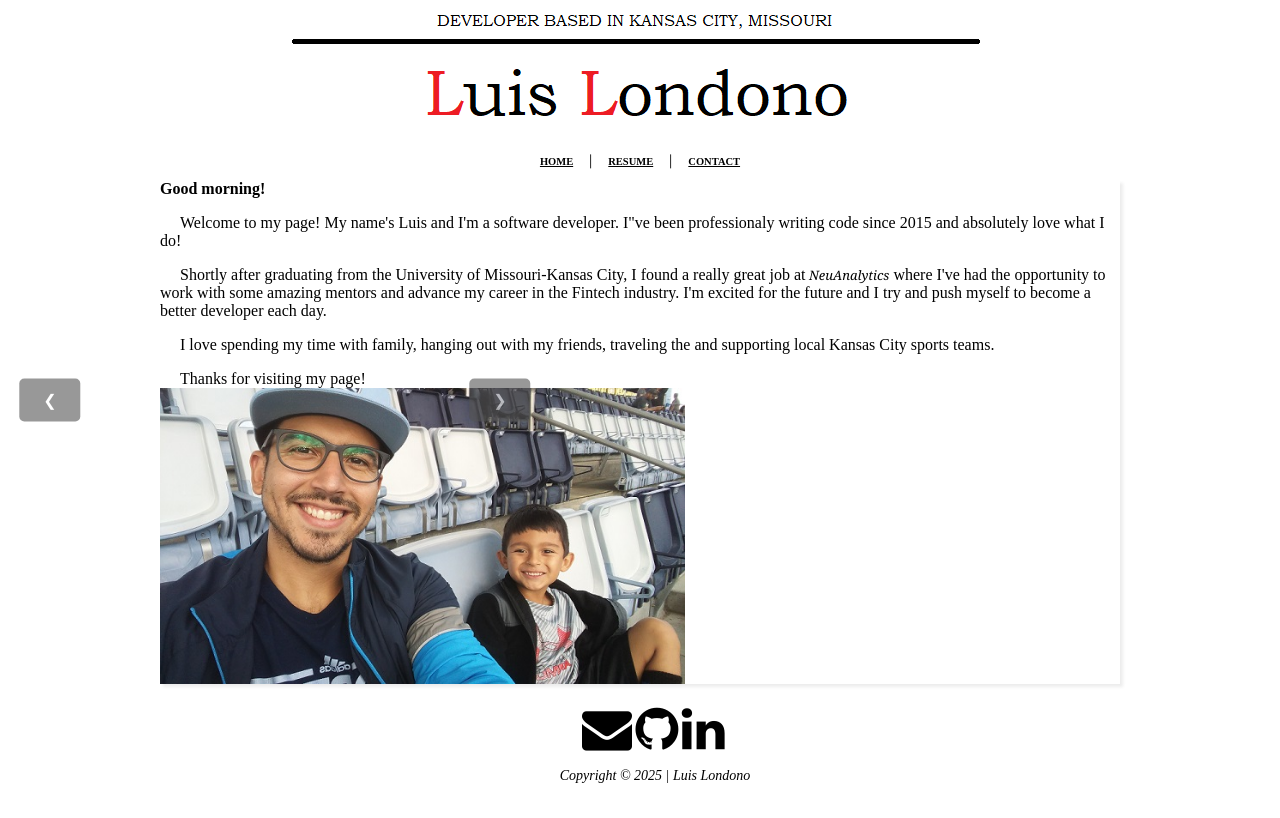
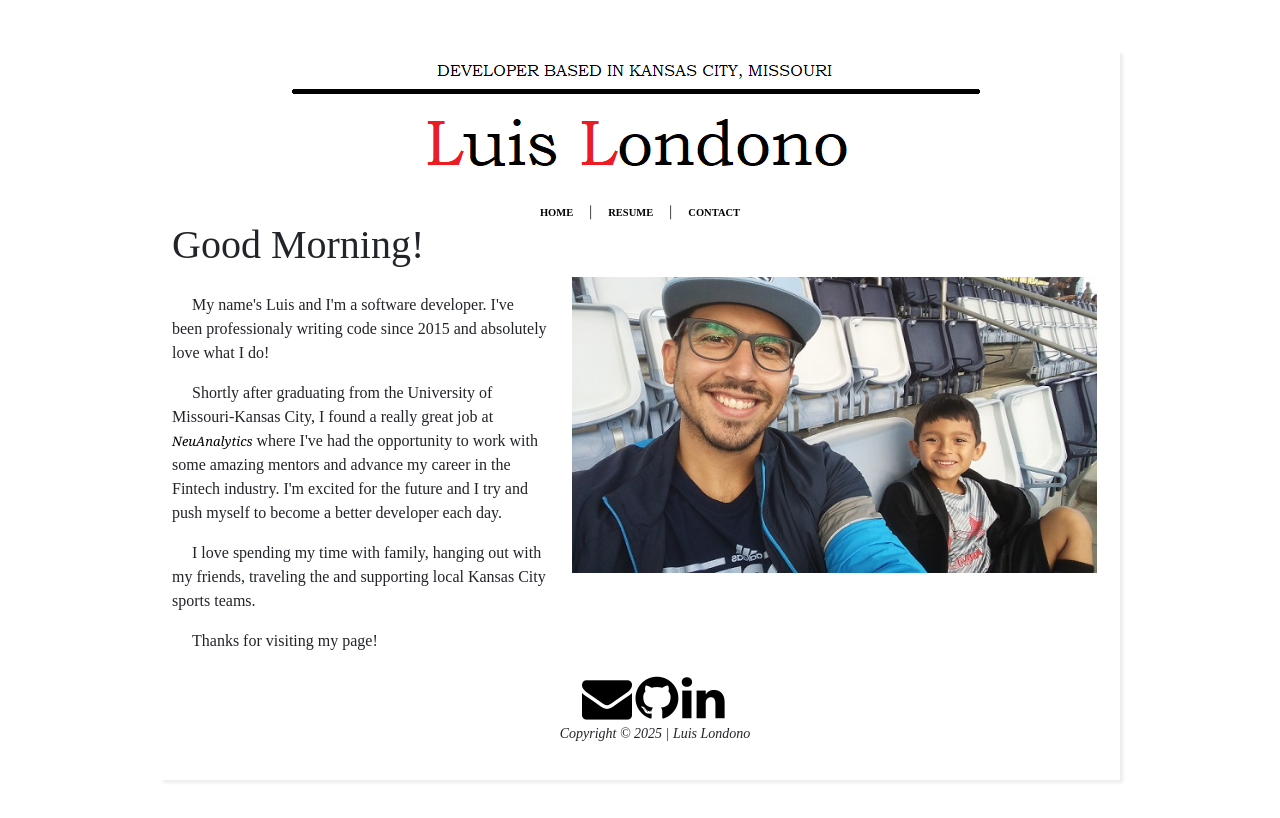
Before and after one commit to luis-londono/personal-site, a React (Create React App) app in the folder personal-site/: page / in a window 1280 px wide. Built offline with nearby package versions, Linux system fonts and the light colour scheme.

Commit message:
adding bootstrap

```diff
--- a/personal-site/package.json
+++ b/personal-site/package.json
@@ -7,6 +7,7 @@
     "@testing-library/jest-dom": "^5.14.1",
     "@testing-library/react": "^11.2.7",
     "@testing-library/user-event": "^12.8.3",
+    "bootstrap": "^5.1.0",
     "dotenv": "^10.0.0",
     "react": "^17.0.2",
     "react-dom": "^17.0.2",
--- a/personal-site/src/App.js
+++ b/personal-site/src/App.js
@@ -2,15 +2,20 @@
 import "./App.css";
 import Intro from "./Intro";
 import Header from "./Header";
+// import Resume from "./Resume";
+// import Contact from "./Contact";
 import Footer from "./Footer";
 
 function App() {
   return (
     <>
-      <Header />
-      <Intro />
-      <Footer />
-
+      <div id="wrapper">
+        <Header />
+        <Intro />
+        {/* <Resume /> */}
+        {/* <Contact /> */}
+        <Footer />
+      </div>
       {/* <div className="App">
         <header className="App-header">
           <img src={logo} className="App-logo" alt="logo" />
--- /dev/null
+++ b/personal-site/src/Contact.jsx
@@ -0,0 +1,17 @@
+import React from "react";
+
+const Contact = () => {
+  return (
+    <>
+      <h1>Contact</h1>
+      <div className="contact">
+        <br />
+        Email: lulondono08@gmail.com
+        <br />
+        Phone: (816)721-9996
+      </div>
+    </>
+  );
+};
+
+export default Contact;
--- a/personal-site/src/Intro.jsx
+++ b/personal-site/src/Intro.jsx
@@ -10,53 +10,53 @@ const Intro = () => {
 
   function welcome() {
     if (hour > 18) {
-      howdy = "Good evening!";
+      howdy = "Good Evening!";
     } else if (hour > 12) {
-      howdy = "Good afternoon!";
+      howdy = "Good Afternoon!";
     } else if (hour >= 0) {
-      howdy = "Good morning!";
+      howdy = "Good Morning!";
     } else {
       howdy = "";
     }
     setGreeting(howdy);
   }
 
-  function nextImage() {
-    showNextImage(slideIndex);
-  }
+  // function nextImage() {
+  //   showNextImage(slideIndex);
+  // }
 
-  function showNextImage(n) {
-    var x = document.getElementsByClassName("mySlides");
-    if (x.length > 0) {
-      if (n > x.length) {
-        slideIndex = 1;
-      }
-      if (n < 1) {
-        slideIndex = x.length;
-      }
-      for (var i = 0; i < x.length; i++) {
-        x[i].style.display = "none";
-      }
-      x[slideIndex - 1].style.display = "block";
-      setSlideIndex(slideIndex + 1);
-    }
-  }
+  // function showNextImage(n) {
+  //   var x = document.getElementsByClassName("mySlides");
+  //   if (x.length > 0) {
+  //     if (n > x.length) {
+  //       slideIndex = 1;
+  //     }
+  //     if (n < 1) {
+  //       slideIndex = x.length;
+  //     }
+  //     for (var i = 0; i < x.length; i++) {
+  //       x[i].style.display = "none";
+  //     }
+  //     x[slideIndex - 1].style.display = "block";
+  //     setSlideIndex(slideIndex + 1);
+  //   }
+  // }
 
   useEffect(() => {
     welcome();
-    showNextImage(1);
+    // showNextImage(1);
   }, []);
 
   return (
     <>
-      <div id="wrapper">
+      <div className="container body-content">
         <h1 id="welcome">{greeting}</h1>
-        <div class="row">
-          <div class="col-md-5">
+        <div className="row">
+          <div className="col-md-5">
             <p />
-            &nbsp;&nbsp;&nbsp;&nbsp;&nbsp;Welcome to my page! My name's Luis and
-            I'm a software developer. I"ve been professionaly writing code since
-            2015 and absolutely love what I do!
+            &nbsp;&nbsp;&nbsp;&nbsp;&nbsp;My name's Luis and I'm a software
+            developer. I've been professionaly writing code since 2015 and
+            absolutely love what I do!
             <p />
             &nbsp;&nbsp;&nbsp;&nbsp;&nbsp;Shortly after graduating from the
             University of Missouri-Kansas City, I found a really great job at
@@ -77,21 +77,21 @@ const Intro = () => {
           </div>
 
           <div className="col-md-7">
-            <div className="w3-content">
+            <div className="w3-content w3-display-container">
               <img className="mySlides" src={niko} />
-              <img className="mySlides" src={katherine_and_i} />
-              <button
-                className="w3-content w3-display-left"
+              {/* <img className="mySlides" src={katherine_and_i} /> */}
+              {/* <button
+                className="w3-button w3-black w3-display-left"
                 onClick={() => nextImage()}
               >
                 &#10094;
               </button>
               <button
-                className="w3-content w3-display-right"
+                className="w3-button w3-black w3-display-right"
                 onClick={() => nextImage()}
               >
                 &#10095;
-              </button>
+              </button> */}
             </div>
           </div>
         </div>
--- a/personal-site/src/index.css
+++ b/personal-site/src/index.css
@@ -1,19 +1,4 @@
-body {
-  margin: 0;
-  font-family: -apple-system, BlinkMacSystemFont, "Segoe UI", "Roboto", "Oxygen",
-    "Ubuntu", "Cantarell", "Fira Sans", "Droid Sans", "Helvetica Neue",
-    sans-serif;
-  -webkit-font-smoothing: antialiased;
-  -moz-osx-font-smoothing: grayscale;
-}
-
-code {
-  font-family: source-code-pro, Menlo, Monaco, Consolas, "Courier New",
-    monospace;
-}
-
-/*
-	Luis Londono Personal Site
+/*  Luis Londono Personal Site
 
 NOTES:
 	Padding: topPX rightPX bottomPX leftPX;
@@ -50,6 +35,19 @@ article {
   margin: 0 auto;
 }
 
+.row {
+  margin-right: -15px;
+  margin-left: -15px;
+}
+
+a {
+  color: black !important;
+  text-decoration: none !important;
+  font-family: Georgia, "Times New Roman", Times, serif;
+  font-weight: bold;
+  font-size: large;
+}
+
 /* Create two equal columns that floats next to each other */
 .column {
   float: left;
@@ -63,6 +61,11 @@ article {
 
 .right {
   width: 40%;
+}
+
+body {
+  padding-top: 50px;
+  padding-bottom: 20px;
 }
 
 .body-content {
@@ -187,13 +190,6 @@ footer {
   margin-left: 30px;
 }
 
-a {
-  color: black;
-  font-family: Georgia, "Times New Roman", Times, serif;
-  font-weight: bold;
-  font-size: large;
-}
-
 #neu {
   font-family: Georgia, "Times New Roman", Times, serif;
   font-size: small;
```
Also changed, not shown: personal-site/src/index.js (+7 -6 lines), personal-site/src/Resume.jsx (added), 2 other files (tests, documents, lock files or other folders).
